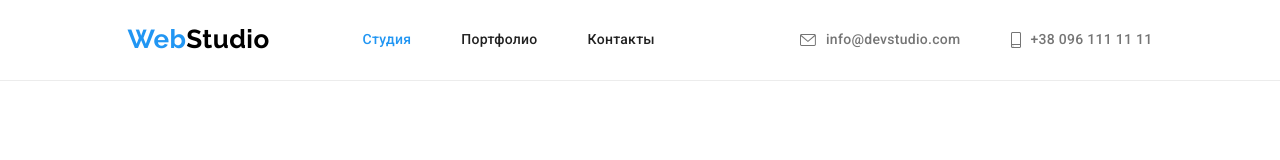
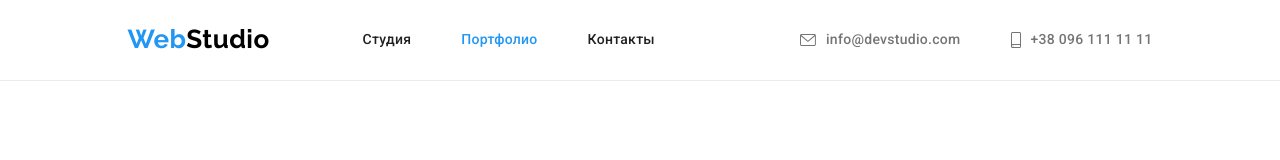
Before and after one commit to GodzilaSanya/goit-markup-hw-04, a plain HTML site: page portfolio.html in a window 1280 px wide. Shown: the top 160 px of the page. Drawn offline with nearby package versions, Linux system fonts and the light colour scheme.

Commit message:
fix current page

```diff
--- a/portfolio.html
+++ b/portfolio.html
@@ -27,8 +27,8 @@
         <nav class="nav-block">
           <a href="./index.html" class="logo link"><span class="logo-blue">Web</span>Studio</a>
           <ul class="site-nav list">
-            <li class="item"><a class="link current" href="./index.html">Студия</a></li>
-            <li class="item"><a class="link" href="./portfolio.html">Портфолио</a></li>
+            <li class="item"><a class="link" href="./index.html">Студия</a></li>
+            <li class="item"><a class="link current" href="./portfolio.html">Портфолио</a></li>
             <li class="item"><a class="link" href="">Контакты</a></li>
           </ul>
         </nav>
```
